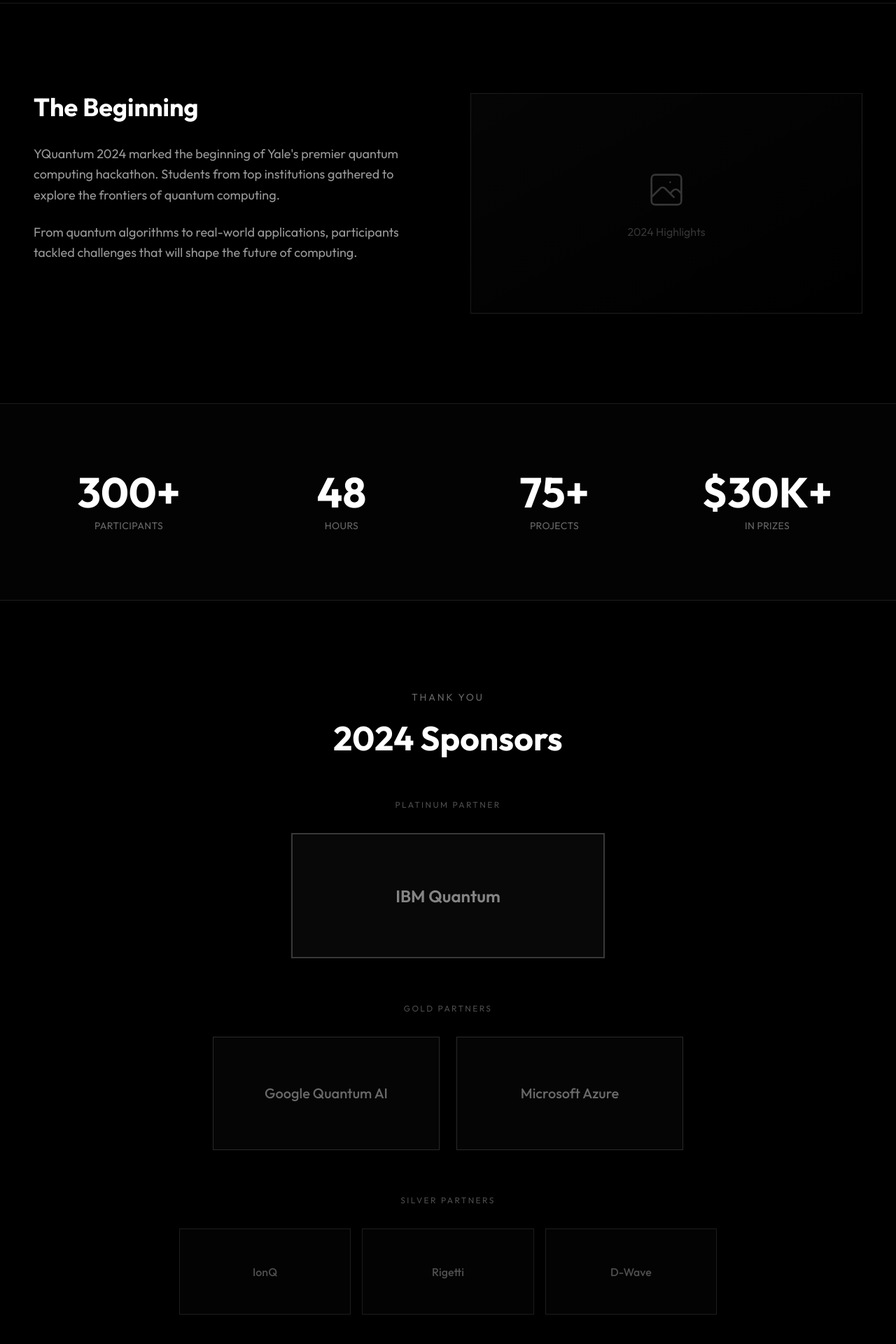
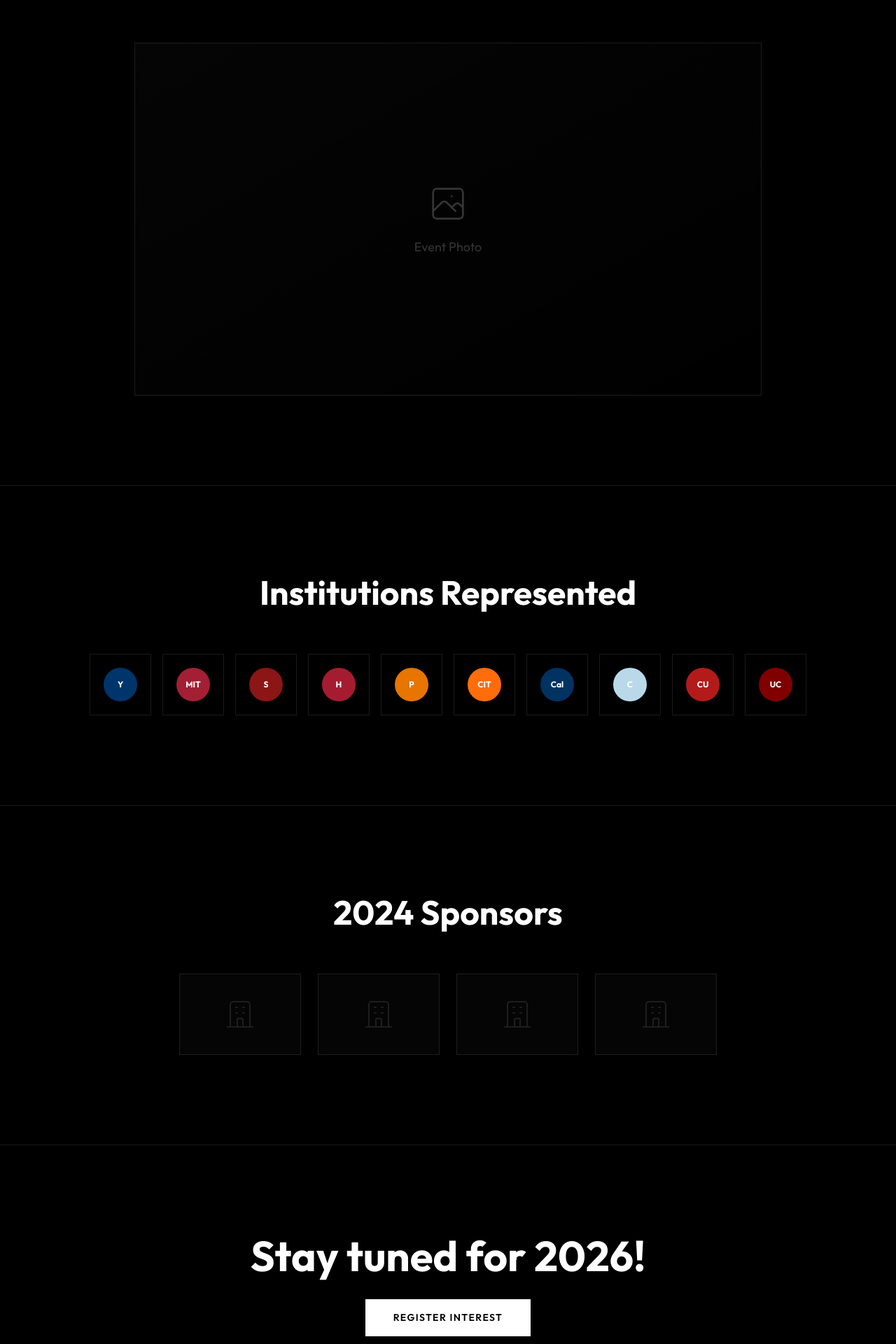
Before and after one commit to jjwyetzner/quantum, a Next.js app: page /2024 in a window 1280 px wide. Shown: the part 380-2300 px from the top of the page at 70% size. Built offline with nearby package versions, Linux system fonts and the light colour scheme.

Commit message:
Update 2024/2025 pages to match yquantum.info structure

```diff
--- a/app/2024/page.tsx
+++ b/app/2024/page.tsx
@@ -3,21 +3,7 @@ import Footer from '../components/Footer'
 import Link from 'next/link'
 
 export default function YQuantum2024() {
-  const sponsors = {
-    platinum: [
-      { name: 'IBM Quantum' },
-    ],
-    gold: [
-      { name: 'Google Quantum AI' },
-      { name: 'Microsoft Azure' },
-    ],
-    silver: [
-      { name: 'IonQ' },
-      { name: 'Rigetti' },
-      { name: 'D-Wave' },
-    ]
-  }
-
+  // Institutions that participated in 2024
   const institutions = [
     { name: 'Yale University', abbr: 'Y', color: '#00356b' },
     { name: 'MIT', abbr: 'MIT', color: '#a31f34' },
@@ -37,118 +23,29 @@ export default function YQuantum2024() {
 
       {/* Hero */}
       <section className="pt-32 pb-20 px-6 lg:px-12 border-b border-white/10">
-        <div className="max-w-7xl mx-auto">
-          <p className="text-sm text-white/40 tracking-[0.2em] uppercase mb-6">2024 Edition</p>
+        <div className="max-w-7xl mx-auto text-center">
           <h1 className="text-5xl md:text-7xl font-bold mb-8">YQUANTUM 2024</h1>
-          <p className="text-xl text-white/60 max-w-2xl">
-            A look back at our inaugural quantum computing hackathon.
-          </p>
         </div>
       </section>
 
-      {/* Overview */}
+      {/* Event Photo */}
       <section className="py-32 px-6 lg:px-12 border-b border-white/10">
-        <div className="max-w-7xl mx-auto">
-          <div className="grid lg:grid-cols-2 gap-16">
-            <div>
-              <h2 className="text-4xl font-bold mb-8">The Beginning</h2>
-              <p className="text-lg text-white/60 leading-relaxed mb-6">
-                YQuantum 2024 marked the beginning of Yale&apos;s premier quantum computing hackathon.
-                Students from top institutions gathered to explore the frontiers of quantum computing.
-              </p>
-              <p className="text-lg text-white/60 leading-relaxed">
-                From quantum algorithms to real-world applications, participants tackled
-                challenges that will shape the future of computing.
-              </p>
-            </div>
-            <div className="aspect-video border border-white/10 bg-gradient-to-br from-white/[0.02] to-transparent flex items-center justify-center">
-              <div className="text-center">
-                <svg className="w-16 h-16 mx-auto mb-4 text-white/20" fill="none" stroke="currentColor" viewBox="0 0 24 24">
-                  <path strokeLinecap="round" strokeLinejoin="round" strokeWidth={1} d="M4 16l4.586-4.586a2 2 0 012.828 0L16 16m-2-2l1.586-1.586a2 2 0 012.828 0L20 14m-6-6h.01M6 20h12a2 2 0 002-2V6a2 2 0 00-2-2H6a2 2 0 00-2 2v12a2 2 0 002 2z" />
-                </svg>
-                <p className="text-white/20">2024 Highlights</p>
-              </div>
+        <div className="max-w-7xl mx-auto text-center">
+          {/* Event Photo Placeholder */}
+          <div className="aspect-video max-w-4xl mx-auto border border-white/10 bg-gradient-to-br from-white/[0.02] to-transparent flex items-center justify-center overflow-hidden">
+            <div className="text-center">
+              <svg className="w-16 h-16 mx-auto mb-4 text-white/20" fill="none" stroke="currentColor" viewBox="0 0 24 24">
+                <path strokeLinecap="round" strokeLinejoin="round" strokeWidth={1} d="M4 16l4.586-4.586a2 2 0 012.828 0L16 16m-2-2l1.586-1.586a2 2 0 012.828 0L20 14m-6-6h.01M6 20h12a2 2 0 002-2V6a2 2 0 00-2-2H6a2 2 0 00-2 2v12a2 2 0 002 2z" />
+              </svg>
+              <p className="text-white/20 text-lg">Event Photo</p>
             </div>
           </div>
         </div>
       </section>
 
-      {/* Stats */}
-      <section className="py-24 px-6 lg:px-12 border-b border-white/10 bg-white/[0.01]">
-        <div className="max-w-7xl mx-auto">
-          <div className="grid grid-cols-2 md:grid-cols-4 gap-8">
-            {[
-              { number: '300+', label: 'Participants' },
-              { number: '48', label: 'Hours' },
-              { number: '75+', label: 'Projects' },
-              { number: '$30K+', label: 'In Prizes' },
-            ].map((stat) => (
-              <div key={stat.label} className="text-center">
-                <p className="text-5xl md:text-6xl font-bold mb-2">{stat.number}</p>
-                <p className="text-sm text-white/40 uppercase tracking-wide">{stat.label}</p>
-              </div>
-            ))}
-          </div>
-        </div>
-      </section>
-
-      {/* 2024 Sponsors */}
+      {/* Institutions Represented */}
       <section className="py-32 px-6 lg:px-12 border-b border-white/10">
         <div className="max-w-7xl mx-auto">
-          <p className="text-sm text-white/40 tracking-[0.2em] uppercase mb-6 text-center">Thank You</p>
-          <h2 className="text-4xl md:text-5xl font-bold mb-16 text-center">2024 Sponsors</h2>
-
-          {/* Platinum */}
-          <div className="mb-16">
-            <p className="text-xs text-white/30 tracking-[0.2em] uppercase mb-8 text-center">Platinum Partner</p>
-            <div className="max-w-md mx-auto">
-              {sponsors.platinum.map((sponsor, i) => (
-                <div
-                  key={i}
-                  className="aspect-[2.5/1] border-2 border-white/20 bg-white/[0.03] flex items-center justify-center hover:border-white/40 hover:bg-white/[0.05] transition-all group"
-                >
-                  <span className="text-2xl font-semibold text-white/50 group-hover:text-white/70 transition-colors">{sponsor.name}</span>
-                </div>
-              ))}
-            </div>
-          </div>
-
-          {/* Gold */}
-          <div className="mb-16">
-            <p className="text-xs text-white/30 tracking-[0.2em] uppercase mb-8 text-center">Gold Partners</p>
-            <div className="grid grid-cols-2 gap-6 max-w-2xl mx-auto">
-              {sponsors.gold.map((sponsor, i) => (
-                <div
-                  key={i}
-                  className="aspect-[2/1] border border-white/15 bg-white/[0.02] flex items-center justify-center hover:border-white/30 hover:bg-white/[0.04] transition-all group"
-                >
-                  <span className="text-xl font-medium text-white/40 group-hover:text-white/60 transition-colors">{sponsor.name}</span>
-                </div>
-              ))}
-            </div>
-          </div>
-
-          {/* Silver */}
-          <div>
-            <p className="text-xs text-white/30 tracking-[0.2em] uppercase mb-8 text-center">Silver Partners</p>
-            <div className="grid grid-cols-3 gap-4 max-w-3xl mx-auto">
-              {sponsors.silver.map((sponsor, i) => (
-                <div
-                  key={i}
-                  className="aspect-[2/1] border border-white/10 bg-white/[0.01] flex items-center justify-center hover:border-white/20 transition-all group"
-                >
-                  <span className="text-base font-medium text-white/30 group-hover:text-white/50 transition-colors">{sponsor.name}</span>
-                </div>
-              ))}
-            </div>
-          </div>
-        </div>
-      </section>
-
-      {/* Institutions */}
-      <section className="py-32 px-6 lg:px-12 border-b border-white/10">
-        <div className="max-w-7xl mx-auto">
-          <p className="text-sm text-white/40 tracking-[0.2em] uppercase mb-6 text-center">Participants From</p>
           <h2 className="text-4xl md:text-5xl font-bold mb-16 text-center">Institutions Represented</h2>
 
           <div className="grid grid-cols-2 sm:grid-cols-5 md:grid-cols-10 gap-4 max-w-5xl mx-auto">
@@ -173,16 +70,34 @@ export default function YQuantum2024() {
         </div>
       </section>
 
+      {/* 2024 Sponsors */}
+      <section className="py-32 px-6 lg:px-12 border-b border-white/10">
+        <div className="max-w-7xl mx-auto">
+          <h2 className="text-4xl md:text-5xl font-bold mb-16 text-center">2024 Sponsors</h2>
+
+          {/* Sponsor Logo Grid - Placeholders for actual sponsor logos */}
+          <div className="grid grid-cols-2 md:grid-cols-4 gap-6 max-w-3xl mx-auto">
+            {[1, 2, 3, 4].map((i) => (
+              <div
+                key={i}
+                className="aspect-[3/2] border border-white/10 bg-white/[0.02] flex items-center justify-center hover:border-white/20 transition-all"
+              >
+                <svg className="w-12 h-12 text-white/10" fill="none" stroke="currentColor" viewBox="0 0 24 24">
+                  <path strokeLinecap="round" strokeLinejoin="round" strokeWidth={1} d="M19 21V5a2 2 0 00-2-2H7a2 2 0 00-2 2v16m14 0h2m-2 0h-5m-9 0H3m2 0h5M9 7h1m-1 4h1m4-4h1m-1 4h1m-5 10v-5a1 1 0 011-1h2a1 1 0 011 1v5m-4 0h4" />
+                </svg>
+              </div>
+            ))}
+          </div>
+        </div>
+      </section>
+
       {/* CTA */}
       <section className="py-32 px-6 lg:px-12">
         <div className="max-w-4xl mx-auto text-center">
-          <h2 className="text-4xl md:text-5xl font-bold mb-8">
-            Ready for 2026?
+          <h2 className="text-4xl md:text-6xl font-bold mb-8">
+            Stay tuned for 2026!
           </h2>
-          <p className="text-xl text-white/60 mb-12">
-            Join us for the next edition of YQuantum.
-          </p>
-          <Link href="/register" className="btn-primary">Register Now</Link>
+          <Link href="/register" className="btn-primary">Register Interest</Link>
         </div>
       </section>
 
--- a/app/2025/page.tsx
+++ b/app/2025/page.tsx
@@ -3,30 +3,7 @@ import Footer from '../components/Footer'
 import Link from 'next/link'
 
 export default function YQuantum2025() {
-  // Sponsor data - replace with actual logos
-  const sponsors = {
-    platinum: [
-      { name: 'IBM Quantum' },
-      { name: 'Google Quantum AI' },
-    ],
-    gold: [
-      { name: 'Microsoft Azure' },
-      { name: 'Amazon Braket' },
-    ],
-    silver: [
-      { name: 'IonQ' },
-      { name: 'Rigetti' },
-      { name: 'D-Wave' },
-      { name: 'Quantinuum' },
-    ],
-    bronze: [
-      { name: 'Xanadu' },
-      { name: 'PsiQuantum' },
-      { name: 'Atom Computing' },
-      { name: 'QuEra' },
-    ]
-  }
-
+  // Institutions that participated
   const institutions = [
     { name: 'Yale University', abbr: 'Y', color: '#00356b' },
     { name: 'MIT', abbr: 'MIT', color: '#a31f34' },
@@ -52,118 +29,22 @@ export default function YQuantum2025() {
 
       {/* Hero */}
       <section className="pt-32 pb-20 px-6 lg:px-12 border-b border-white/10">
-        <div className="max-w-7xl mx-auto">
-          <p className="text-sm text-white/40 tracking-[0.2em] uppercase mb-6">2025 Edition</p>
+        <div className="max-w-7xl mx-auto text-center">
           <h1 className="text-5xl md:text-7xl font-bold mb-8">YQUANTUM 2025</h1>
-          <p className="text-xl text-white/60 max-w-2xl">
-            Thank you to everyone who made YQuantum 2025 an incredible success.
-            Stay tuned for 2026!
-          </p>
         </div>
       </section>
 
       {/* Kick-Off */}
       <section className="py-32 px-6 lg:px-12 border-b border-white/10">
         <div className="max-w-7xl mx-auto text-center">
-          <h2 className="text-4xl md:text-5xl font-bold mb-8">YQuantum 2025 Kick-Off</h2>
-          <p className="text-lg text-white/60 max-w-2xl mx-auto mb-12">
-            Students from around the world gathered at Yale to push the boundaries
-            of quantum computing.
-          </p>
+          <h2 className="text-4xl md:text-5xl font-bold mb-12">YQuantum 2025 Kick-Off</h2>
           {/* Event Photo Placeholder */}
           <div className="aspect-video max-w-4xl mx-auto border border-white/10 bg-gradient-to-br from-white/[0.02] to-transparent flex items-center justify-center overflow-hidden">
             <div className="text-center">
               <svg className="w-16 h-16 mx-auto mb-4 text-white/20" fill="none" stroke="currentColor" viewBox="0 0 24 24">
                 <path strokeLinecap="round" strokeLinejoin="round" strokeWidth={1} d="M4 16l4.586-4.586a2 2 0 012.828 0L16 16m-2-2l1.586-1.586a2 2 0 012.828 0L20 14m-6-6h.01M6 20h12a2 2 0 002-2V6a2 2 0 00-2-2H6a2 2 0 00-2 2v12a2 2 0 002 2z" />
               </svg>
-              <p className="text-white/20 text-lg">Event Highlights</p>
-            </div>
-          </div>
-        </div>
-      </section>
-
-      {/* Stats */}
-      <section className="py-24 px-6 lg:px-12 border-b border-white/10 bg-white/[0.01]">
-        <div className="max-w-7xl mx-auto">
-          <div className="grid grid-cols-2 md:grid-cols-4 gap-8">
-            {[
-              { number: '500+', label: 'Participants' },
-              { number: '48', label: 'Hours' },
-              { number: '100+', label: 'Projects' },
-              { number: '$50K+', label: 'In Prizes' },
-            ].map((stat) => (
-              <div key={stat.label} className="text-center">
-                <p className="text-5xl md:text-6xl font-bold mb-2">{stat.number}</p>
-                <p className="text-sm text-white/40 uppercase tracking-wide">{stat.label}</p>
-              </div>
-            ))}
-          </div>
-        </div>
-      </section>
-
-      {/* 2025 Sponsors */}
-      <section className="py-32 px-6 lg:px-12 border-b border-white/10">
-        <div className="max-w-7xl mx-auto">
-          <p className="text-sm text-white/40 tracking-[0.2em] uppercase mb-6 text-center">Thank You</p>
-          <h2 className="text-4xl md:text-5xl font-bold mb-16 text-center">2025 Sponsors</h2>
-
-          {/* Platinum Sponsors */}
-          <div className="mb-16">
-            <p className="text-xs text-white/30 tracking-[0.2em] uppercase mb-8 text-center">Platinum Partners</p>
-            <div className="grid grid-cols-1 md:grid-cols-2 gap-8 max-w-3xl mx-auto">
-              {sponsors.platinum.map((sponsor, i) => (
-                <div
-                  key={i}
-                  className="aspect-[2.5/1] border-2 border-white/20 bg-white/[0.03] flex items-center justify-center hover:border-white/40 hover:bg-white/[0.05] transition-all group"
-                >
-                  <span className="text-2xl font-semibold text-white/50 group-hover:text-white/70 transition-colors">{sponsor.name}</span>
-                </div>
-              ))}
-            </div>
-          </div>
-
-          {/* Gold Sponsors */}
-          <div className="mb-16">
-            <p className="text-xs text-white/30 tracking-[0.2em] uppercase mb-8 text-center">Gold Partners</p>
-            <div className="grid grid-cols-2 gap-6 max-w-2xl mx-auto">
-              {sponsors.gold.map((sponsor, i) => (
-                <div
-                  key={i}
-                  className="aspect-[2/1] border border-white/15 bg-white/[0.02] flex items-center justify-center hover:border-white/30 hover:bg-white/[0.04] transition-all group"
-                >
-                  <span className="text-xl font-medium text-white/40 group-hover:text-white/60 transition-colors">{sponsor.name}</span>
-                </div>
-              ))}
-            </div>
-          </div>
-
-          {/* Silver Sponsors */}
-          <div className="mb-16">
-            <p className="text-xs text-white/30 tracking-[0.2em] uppercase mb-8 text-center">Silver Partners</p>
-            <div className="grid grid-cols-2 md:grid-cols-4 gap-4 max-w-4xl mx-auto">
-              {sponsors.silver.map((sponsor, i) => (
-                <div
-                  key={i}
-                  className="aspect-[2/1] border border-white/10 bg-white/[0.01] flex items-center justify-center hover:border-white/20 transition-all group"
-                >
-                  <span className="text-base font-medium text-white/30 group-hover:text-white/50 transition-colors">{sponsor.name}</span>
-                </div>
-              ))}
-            </div>
-          </div>
-
-          {/* Bronze Sponsors */}
-          <div>
-            <p className="text-xs text-white/30 tracking-[0.2em] uppercase mb-8 text-center">Bronze Partners</p>
-            <div className="grid grid-cols-2 md:grid-cols-4 gap-4 max-w-4xl mx-auto">
-              {sponsors.bronze.map((sponsor, i) => (
-                <div
-                  key={i}
-                  className="aspect-[2/1] border border-white/5 flex items-center justify-center hover:border-white/15 transition-all group"
-                >
-                  <span className="text-sm font-medium text-white/20 group-hover:text-white/40 transition-colors">{sponsor.name}</span>
-                </div>
-              ))}
+              <p className="text-white/20 text-lg">Event Photo</p>
             </div>
           </div>
         </div>
@@ -172,7 +53,6 @@ export default function YQuantum2025() {
       {/* Institutions Represented */}
       <section className="py-32 px-6 lg:px-12 border-b border-white/10">
         <div className="max-w-7xl mx-auto">
-          <p className="text-sm text-white/40 tracking-[0.2em] uppercase mb-6 text-center">Global Reach</p>
           <h2 className="text-4xl md:text-5xl font-bold mb-16 text-center">Institutions Represented</h2>
 
           <div className="grid grid-cols-2 sm:grid-cols-4 md:grid-cols-8 gap-4">
@@ -197,20 +77,20 @@ export default function YQuantum2025() {
         </div>
       </section>
 
-      {/* Photo Gallery Placeholder */}
+      {/* 2025 Sponsors */}
       <section className="py-32 px-6 lg:px-12 border-b border-white/10">
         <div className="max-w-7xl mx-auto">
-          <p className="text-sm text-white/40 tracking-[0.2em] uppercase mb-6 text-center">Memories</p>
-          <h2 className="text-4xl md:text-5xl font-bold mb-16 text-center">Gallery</h2>
+          <h2 className="text-4xl md:text-5xl font-bold mb-16 text-center">2025 Sponsors</h2>
 
-          <div className="grid grid-cols-2 md:grid-cols-4 gap-4">
+          {/* Sponsor Logo Grid - Placeholders for actual sponsor logos */}
+          <div className="grid grid-cols-2 md:grid-cols-4 gap-6 max-w-4xl mx-auto">
             {[1, 2, 3, 4, 5, 6, 7, 8].map((i) => (
               <div
                 key={i}
-                className="aspect-square border border-white/10 bg-gradient-to-br from-white/[0.02] to-transparent flex items-center justify-center hover:border-white/20 transition-all"
+                className="aspect-[3/2] border border-white/10 bg-white/[0.02] flex items-center justify-center hover:border-white/20 transition-all"
               >
-                <svg className="w-10 h-10 text-white/10" fill="none" stroke="currentColor" viewBox="0 0 24 24">
-                  <path strokeLinecap="round" strokeLinejoin="round" strokeWidth={1} d="M4 16l4.586-4.586a2 2 0 012.828 0L16 16m-2-2l1.586-1.586a2 2 0 012.828 0L20 14m-6-6h.01M6 20h12a2 2 0 002-2V6a2 2 0 00-2-2H6a2 2 0 00-2 2v12a2 2 0 002 2z" />
+                <svg className="w-12 h-12 text-white/10" fill="none" stroke="currentColor" viewBox="0 0 24 24">
+                  <path strokeLinecap="round" strokeLinejoin="round" strokeWidth={1} d="M19 21V5a2 2 0 00-2-2H7a2 2 0 00-2 2v16m14 0h2m-2 0h-5m-9 0H3m2 0h5M9 7h1m-1 4h1m4-4h1m-1 4h1m-5 10v-5a1 1 0 011-1h2a1 1 0 011 1v5m-4 0h4" />
                 </svg>
               </div>
             ))}
@@ -218,15 +98,12 @@ export default function YQuantum2025() {
         </div>
       </section>
 
-      {/* CTA */}
+      {/* CTA - Stay tuned for 2026 */}
       <section className="py-32 px-6 lg:px-12">
         <div className="max-w-4xl mx-auto text-center">
-          <h2 className="text-4xl md:text-5xl font-bold mb-8">
+          <h2 className="text-4xl md:text-6xl font-bold mb-8">
             Stay tuned for 2026!
           </h2>
-          <p className="text-xl text-white/60 mb-12">
-            Register your interest to be the first to know when applications open.
-          </p>
           <Link href="/register" className="btn-primary">Register Interest</Link>
         </div>
       </section>
```
